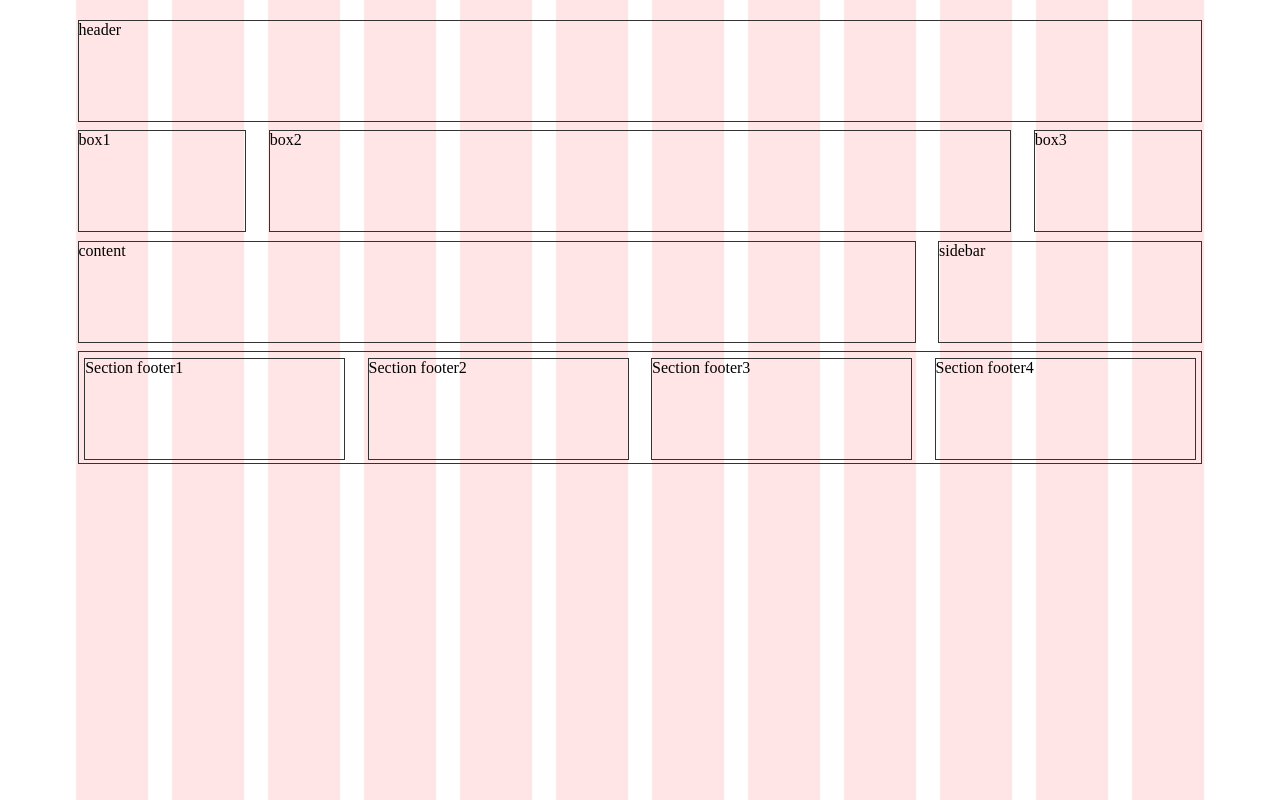
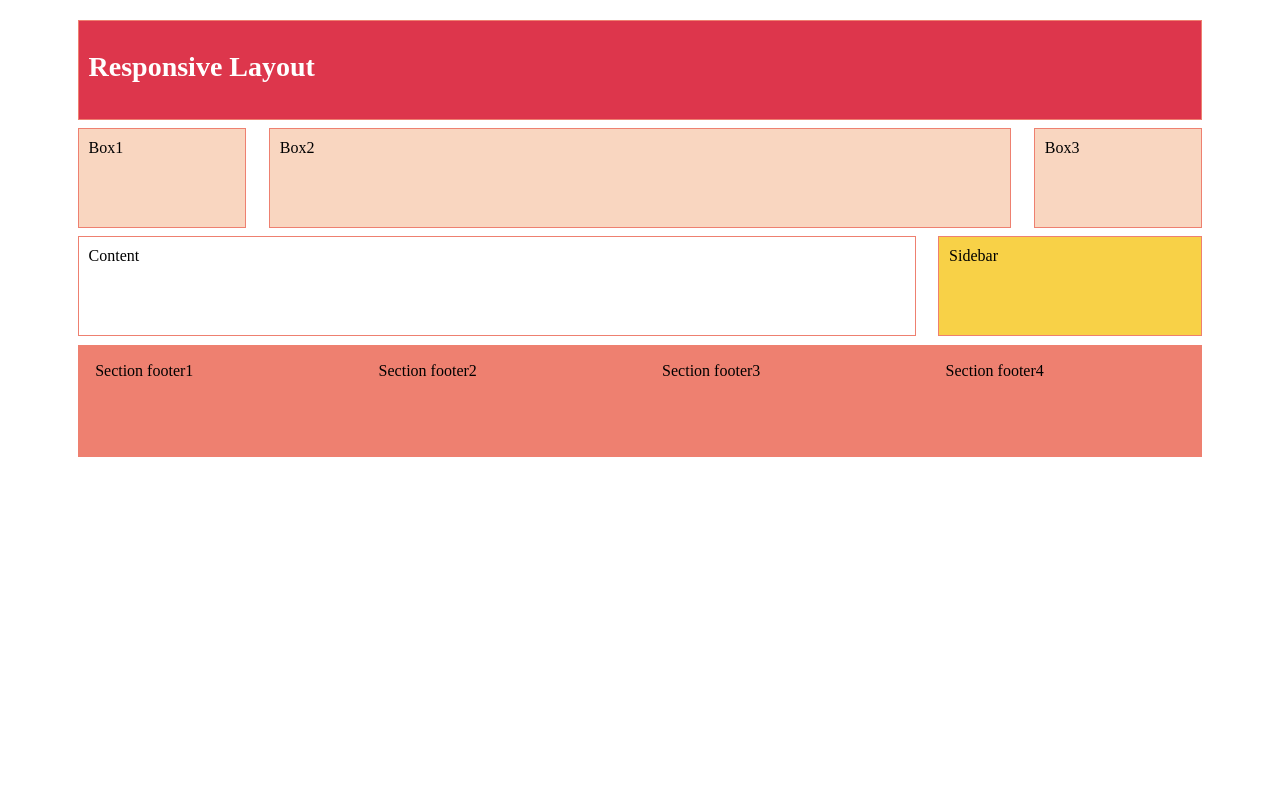
Before and after one commit to farangis-olund/cssgrids-template, a plain HTML site: page index.html in a window 1280 px wide. Drawn offline with Linux system fonts and the light colour scheme.

Commit message:
design colors

```diff
--- a/css/style.css
+++ b/css/style.css
@@ -1,5 +1,9 @@
+* {
+    box-sizing: border-box;
+}
+
 body {
-    background: url(../img/12_col.gif) center top repeat-y;
+    /* background: url(../img/12_col.gif) center top repeat-y; */
     background-size: 90%;
 }
 
@@ -14,12 +18,18 @@ body {
 .footer2,
 .footer3,
 .footer4 {
-    border: 1px solid #333;
+    border: 1px solid #EE8070;
     height: 100px;
+    padding: 10px;
 }
 
 .header {
     grid-area: header;
+    font-size: 28px;
+    font-weight: bold;
+    color: white;
+    padding: 30px 10px;
+    background-color: #DD364C;
 }
 
 .main {
@@ -29,6 +39,7 @@ body {
 
 .sidebar {
     grid-area: sidebar;
+    background-color: #f8d147;
 }
 
 .boxes {
@@ -38,12 +49,20 @@ body {
     gap: 2%;
 }
 
+.box1,
+.box2,
+.box3 {
+    background-color: #F9D6C0;
+}
+
 .footer {
     grid-template-columns: repeat(4, 1fr);
     grid-area: footer;
     display: grid;
     gap: 2%;
     padding: 0.5%;
+    height: 112px;
+    background-color: #EE8070;
 }
 
 .container {
--- a/index.html
+++ b/index.html
@@ -4,20 +4,20 @@
     <meta charset="UTF-8">
     <meta http-equiv="X-UA-Compatible" content="IE=edge">
     <meta name="viewport" content="width=device-width, initial-scale=1.0">
-    <title>Document</title>
+    <title>Responsive Layout</title>
     <link rel="stylesheet" type="text/css" href="css/style.css">
 </head>
 
 <body>
     <div class="container">
-        <header class="header">header</header>
+        <header class="header">Responsive Layout </header>
         <div class="boxes">
-            <section class="box1">box1</section>
-            <section class="box2">box2</section>
-            <section class="box3">box3</section>
+            <section class="box1">Box1</section>
+            <section class="box2">Box2</section>
+            <section class="box3">Box3</section>
         </div>
-        <main class="main">content</main>
-        <aside class="sidebar">sidebar</aside>
+        <main class="main">Content</main>
+        <aside class="sidebar">Sidebar</aside>
         <footer class="footer">
             <section class="footer1">Section footer1</section>
             <section class="footer2">Section footer2</section>
```
Also changed, not shown: 3 other files.
